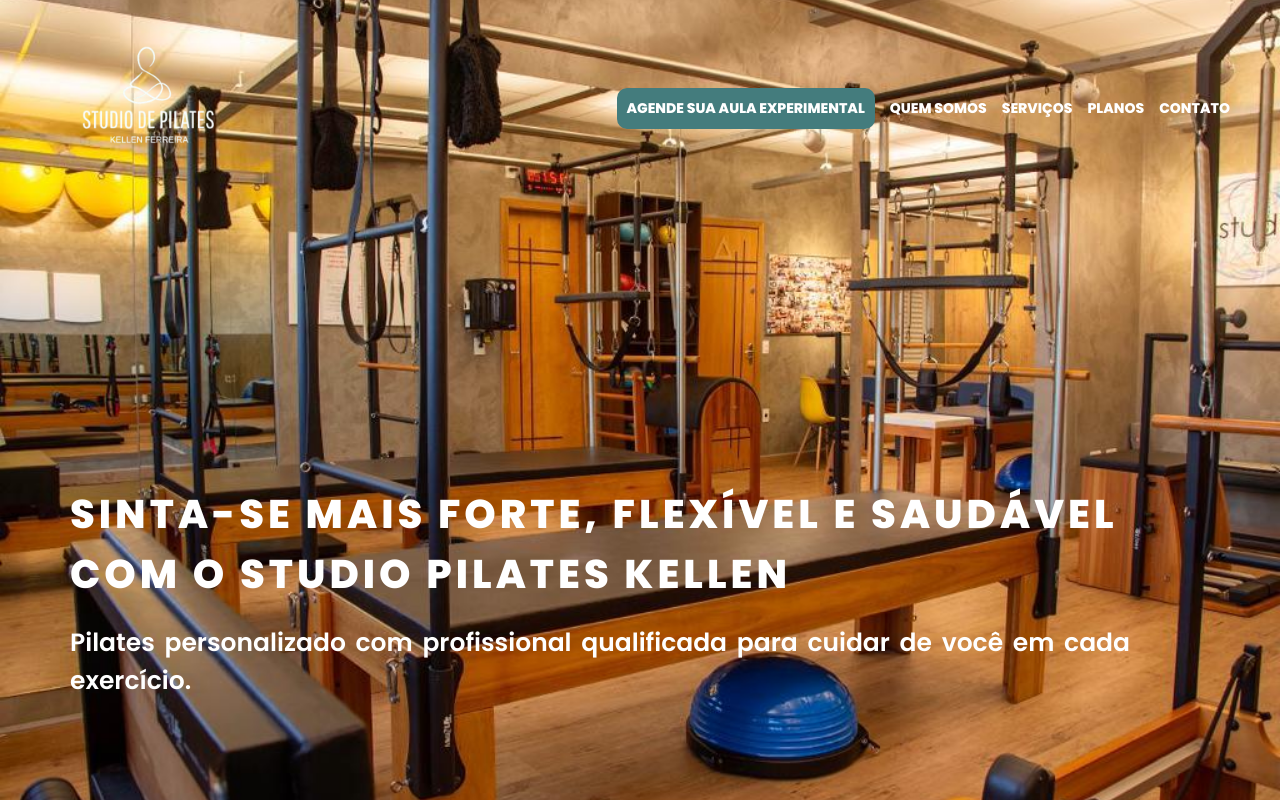
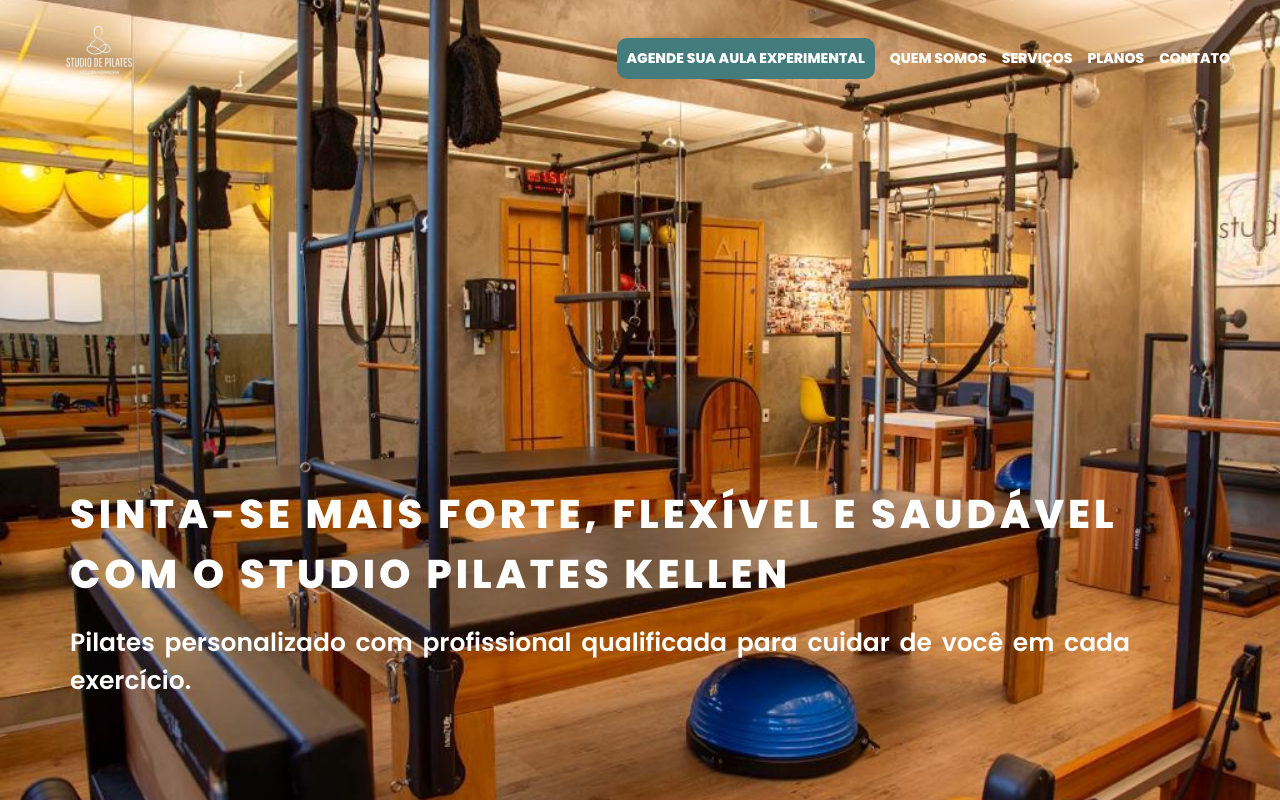
Before and after one commit to danielsantos011/tcc-ios-site-cliente, a plain HTML site: page index.html in a window 1280 px wide. Shown: the top 802 px of the page. Drawn offline with Linux system fonts and the light colour scheme.

Commit message:
décimocommit

```diff
--- a/index.css
+++ b/index.css
@@ -44,8 +44,8 @@ body {
 }
 
 .image img {
-  height: 200px;
-  width: 200px;
+  width: 100px;
+
 }
 
 .navbar-links {
@@ -160,7 +160,6 @@ body {
   border-radius: 12px;
   box-shadow: 0 5px 15px rgba(0,0,0,0.1);
   border-radius: 500px;
-  width: 200px;
 }
 
 .beneficios {
```
